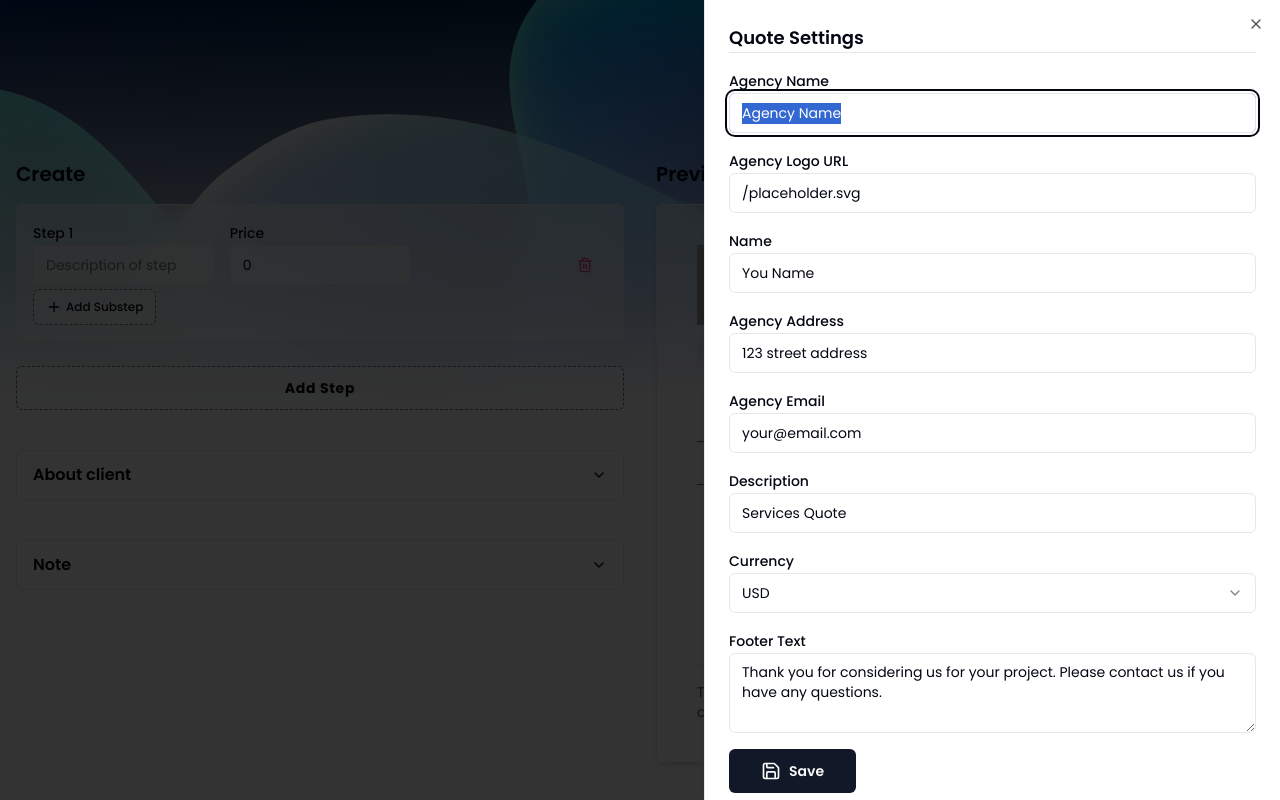
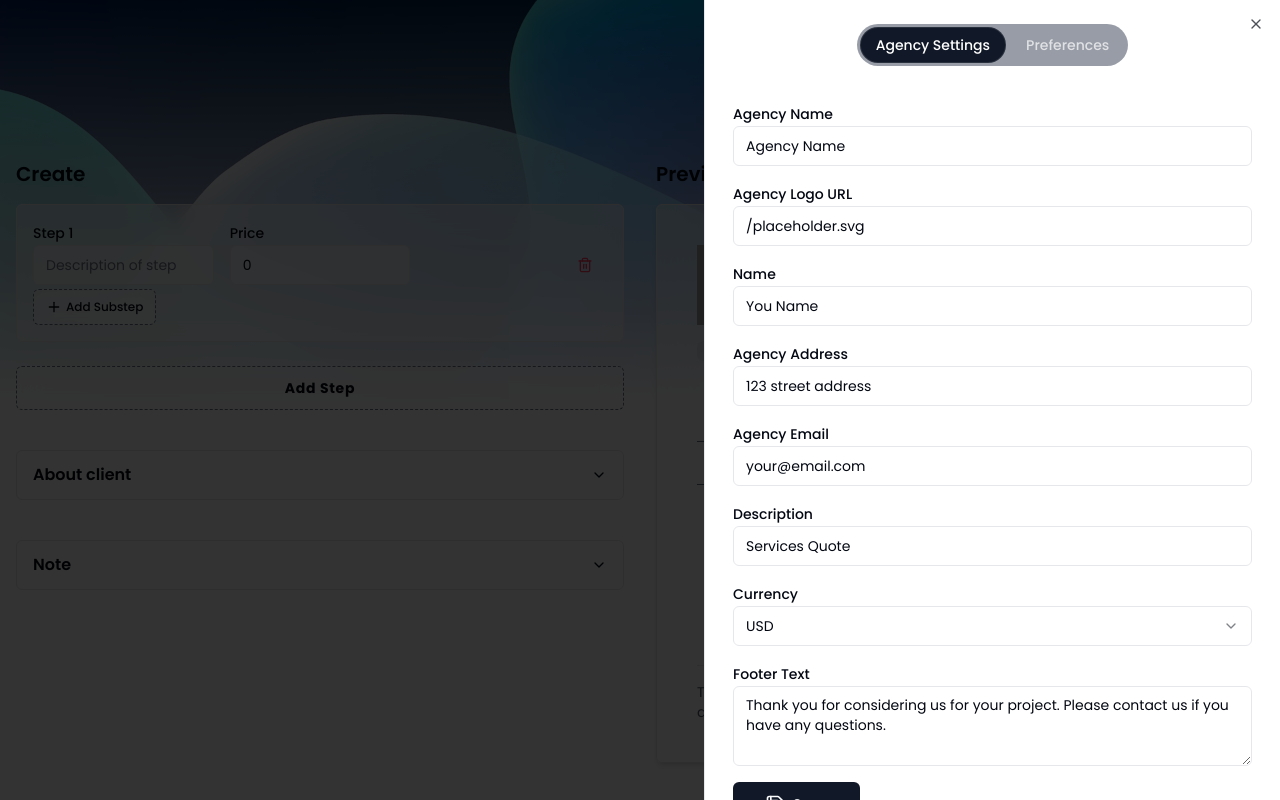
Before and after one commit to RavenSam/DealDocs, a React app: page / in a window 1280 px wide. Both pictures are taken after a click on the button 1244 px from the left and 178 px from the top of the page. Built offline with nearby package versions, Linux system fonts and the light colour scheme; grey boxes are pictures that could not be loaded; the HTML template or start-up script is replaced by a standard one.

Commit message:
add settings tab & language switcher

```diff
--- a/package.json
+++ b/package.json
@@ -48,6 +48,7 @@
     "cmdk": "1.0.0",
     "date-fns": "^4.1.0",
     "embla-carousel-react": "^8.5.1",
+    "framer-motion": "^12.4.2",
     "html2canvas-pro": "^1.5.8",
     "i18next": "^24.2.2",
     "i18next-browser-languagedetector": "^8.0.3",
@@ -55,6 +56,7 @@
     "js-cookie": "^3.0.5",
     "jspdf": "^2.5.2",
     "lucide-react": "^0.469.0",
+    "motion": "^12.4.2",
     "next-themes": "^0.4.4",
     "react": "^18.3.1",
     "react-day-picker": "8.10.1",
@@ -64,6 +66,7 @@
     "react-quill": "^2.0.0",
     "react-resizable-panels": "^2.1.7",
     "react-to-pdf": "^1.0.1",
+    "react-use-measure": "^2.1.7",
     "recharts": "^2.15.0",
     "sonner": "^1.7.1",
     "tailwind-merge": "^2.6.0",
--- /dev/null
+++ b/src/components/cult-ui/direction-aware-tabs.tsx
@@ -0,0 +1,117 @@
+import { ReactNode, useMemo, useState } from "react"
+import { AnimatePresence, MotionConfig, motion } from "motion/react"
+import useMeasure from "react-use-measure"
+
+import { cn } from "@/lib/utils"
+
+type Tab = {
+	id: number
+	label: string
+	content: ReactNode
+}
+
+interface OgImageSectionProps {
+	tabs: Tab[]
+	className?: string
+	rounded?: string
+	onChange?: () => void
+}
+
+export function DirectionAwareTabs({ tabs, className, rounded, onChange }: OgImageSectionProps) {
+	const [activeTab, setActiveTab] = useState(0)
+	const [direction, setDirection] = useState(0)
+	const [isAnimating, setIsAnimating] = useState(false)
+	const [ref, bounds] = useMeasure()
+
+	const content = useMemo(() => {
+		const activeTabContent = tabs.find((tab) => tab.id === activeTab)?.content
+		return activeTabContent || null
+	}, [activeTab, tabs])
+
+	const handleTabClick = (newTabId: number) => {
+		if (newTabId !== activeTab && !isAnimating) {
+			const newDirection = newTabId > activeTab ? 1 : -1
+			setDirection(newDirection)
+			setActiveTab(newTabId)
+			onChange ? onChange() : null
+		}
+	}
+
+	const variants = {
+		initial: (direction: number) => ({
+			x: 300 * direction,
+			opacity: 0,
+			filter: "blur(4px)",
+		}),
+		active: {
+			x: 0,
+			opacity: 1,
+			filter: "blur(0px)",
+		},
+		exit: (direction: number) => ({
+			x: -300 * direction,
+			opacity: 0,
+			filter: "blur(4px)",
+		}),
+	}
+
+	return (
+		<div className="flex flex-col items-center w-full ">
+			<div
+				className={cn(
+					"flex space-x-1 border border-none rounded-full cursor-pointer bg-muted-foreground/70 px-[3px] py-[3.2px] shadow-inner-shadow",
+					className,
+					rounded
+				)}
+			>
+				{tabs.map((tab) => (
+					<button
+						key={tab.id}
+						onClick={() => handleTabClick(tab.id)}
+						className={cn(
+							"relative rounded-full px-4 py-2 text-xs sm:text-sm font-medium text-background/70  transition focus-visible:outline-1 focus-visible:ring-1  focus-visible:outline-none flex gap-2 items-center ",
+							activeTab === tab.id ? "text-white" : "hover:text-background  text-background/70",
+							rounded
+						)}
+						style={{ WebkitTapHighlightColor: "transparent" }}
+					>
+						{activeTab === tab.id && (
+							<motion.span
+								layoutId="bubble"
+								className="absolute inset-0 z-10 border bg-primary border-white/10"
+								style={rounded ? { borderRadius: 9 } : { borderRadius: 9999 }}
+								transition={{ type: "spring", bounce: 0.19, duration: 0.4 }}
+							/>
+						)}
+
+						<span className="relative z-20">{tab.label}</span>
+					</button>
+				))}
+			</div>
+			<MotionConfig transition={{ duration: 0.4, type: "spring", bounce: 0.2 }}>
+				<motion.div
+					className="relative w-full h-full mx-auto overflow-hidden"
+					initial={false}
+					animate={{ height: bounds.height }}
+				>
+					<div className="p-1" ref={ref}>
+						<AnimatePresence custom={direction} mode="popLayout" onExitComplete={() => setIsAnimating(false)}>
+							<motion.div
+								key={activeTab}
+								variants={variants}
+								initial="initial"
+								animate="active"
+								exit="exit"
+								custom={direction}
+								onAnimationStart={() => setIsAnimating(true)}
+								onAnimationComplete={() => setIsAnimating(false)}
+							>
+								{content}
+							</motion.div>
+						</AnimatePresence>
+					</div>
+				</motion.div>
+			</MotionConfig>
+		</div>
+	)
+}
--- a/src/components/pages/new-quote.tsx
+++ b/src/components/pages/new-quote.tsx
@@ -9,7 +9,6 @@ import { SettingsDrawer } from "@/components/settings-drawer"
 import { useSettingsStore } from "@/store/settingsStore"
 import { useQuoteStore } from "@/store/quoteStore"
 import { useTranslation } from "react-i18next"
-import { LanguageSwitcher } from "@/components/el/language-switcher"
 
 export const NewQuote = () => {
 	const quoteRef = useRef<HTMLDivElement>(null)
@@ -63,7 +62,6 @@ export const NewQuote = () => {
 						<div className="flex items-center justify-between">
 							<h2 className="mb-4 text-xl font-semibold">{t("newQuote.previewTitle")}</h2>
 							<div className="flex items-center -mt-2 space-x-2">
-								<LanguageSwitcher />
 								<Button onClick={downloadPdf} variant="outline" disabled={downloading}>
 									{downloading ? <Loader2Icon className="size-4 animate-spin" /> : <DownloadIcon className="size-4" />}
 									<span className="ml-1">
--- a/src/components/settings-drawer.tsx
+++ b/src/components/settings-drawer.tsx
@@ -1,6 +1,6 @@
 import { useState, useEffect } from "react"
 import { Button } from "@/components/ui/button"
-import { Sheet, SheetContent, SheetHeader, SheetTitle, SheetTrigger } from "@/components/ui/sheet"
+import { Sheet, SheetContent, SheetTrigger } from "@/components/ui/sheet"
 import { Input } from "@/components/ui/input"
 import { Label } from "@/components/ui/label"
 import { SaveIcon, Settings2 } from "lucide-react"
@@ -8,12 +8,12 @@ import { Textarea } from "./ui/textarea"
 import { Select, SelectContent, SelectItem, SelectTrigger, SelectValue } from "@/components/ui/select"
 import { CURRENCIES, Settings, useSettingsStore } from "@/store/settingsStore"
 import { useTranslation } from "react-i18next"
+import { DirectionAwareTabs } from "@/components/cult-ui/direction-aware-tabs"
+import { LanguageSwitcher } from "@/components/el/language-switcher"
 
 export const SettingsDrawer = () => {
 	const [open, setOpen] = useState<boolean>(false)
-	const settings = useSettingsStore((state) => state.settings)
 	const setSettingsStore = useSettingsStore((state) => state.setSettings)
-	const updateSetting = useSettingsStore((state) => state.updateSetting)
 	const { t } = useTranslation()
 
 	useEffect(() => {
@@ -22,6 +22,48 @@ export const SettingsDrawer = () => {
 			setSettingsStore(JSON.parse(storedSettings))
 		}
 	}, [setSettingsStore])
+
+	const tabs = [
+		{
+			id: 0,
+			label: t("settingsDrawer.agencySettingsTab"),
+			content: <AgencySettings setOpen={setOpen} />,
+		},
+		{
+			id: 1,
+			label: t("settingsDrawer.preferenceSettingsTab"),
+			content: (
+				<div className="mt-8 space-y-4">
+					<div className="flex justify-between">
+						<div className="max-w-[40%]">
+							<Label>{t("settingsDrawer.languageSettingsLabel")}</Label>
+							<p className="text-xs text-muted-foreground">{t("settingsDrawer.languageSettingsDescription")}</p>
+						</div>
+						<LanguageSwitcher />
+					</div>
+				</div>
+			),
+		},
+	]
+
+	return (
+		<Sheet open={open} onOpenChange={setOpen}>
+			<SheetTrigger asChild>
+				<Button variant="outline" size="icon">
+					<Settings2 className="size-5" />
+				</Button>
+			</SheetTrigger>
+			<SheetContent className="md:max-w-xl">
+				<DirectionAwareTabs tabs={tabs} />
+			</SheetContent>
+		</Sheet>
+	)
+}
+
+export const AgencySettings = ({ setOpen }: { setOpen: (open: boolean) => void }) => {
+	const settings = useSettingsStore((state) => state.settings)
+	const updateSetting = useSettingsStore((state) => state.updateSetting)
+	const { t } = useTranslation()
 
 	const handleChange = (field: keyof Settings, value: string) => {
 		updateSetting(field, value)
@@ -33,17 +75,7 @@ export const SettingsDrawer = () => {
 	}
 
 	return (
-		<Sheet open={open} onOpenChange={setOpen}>
-			<SheetTrigger asChild>
-				<Button variant="outline" size="icon">
-					<Settings2 className="size-5" />
-				</Button>
-			</SheetTrigger>
-			<SheetContent className="md:max-w-xl">
-				<SheetHeader className="border-b">
-					<SheetTitle>{t("settingsDrawer.sheetTitle")}</SheetTitle>
-				</SheetHeader>
-				<div className="mt-4 space-y-4">
+		<div className="mt-8 space-y-4">
 			<div>
 				<Label htmlFor="agencyName">{t("settingsDrawer.agencyNameLabel")}</Label>
 				<Input
@@ -118,7 +150,5 @@ export const SettingsDrawer = () => {
 				{t("settingsDrawer.saveButton")}
 			</Button>
 		</div>
-			</SheetContent>
-		</Sheet>
 	)
 }
--- a/src/lib/i18n/en.json
+++ b/src/lib/i18n/en.json
@@ -40,6 +40,10 @@
 	},
 	"settingsDrawer": {
 		"sheetTitle": "Quote Settings",
+		"agencySettingsTab": "Agency Settings",
+		"preferenceSettingsTab": "Preferences",
+		"languageSettingsLabel": "Language",
+		"languageSettingsDescription": "Set the application display language.",
 		"agencyNameLabel": "Agency Name",
 		"agencyLogoLabel": "Agency Logo URL",
 		"nameLabel": "Name",
--- a/src/lib/i18n/fr.json
+++ b/src/lib/i18n/fr.json
@@ -40,6 +40,10 @@
 	},
 	"settingsDrawer": {
 		"sheetTitle": "Paramètres du devis",
+		"agencySettingsTab": "Paramètres de l'agence",
+		"preferenceSettingsTab": "Préférences",
+		"languageSettingsLabel": "Langue",
+		"languageSettingsDescription": "Définir la langue d'affichage de l'application.",
 		"agencyNameLabel": "Nom de l'agence",
 		"agencyLogoLabel": "URL du logo de l'agence",
 		"nameLabel": "Nom",
```
Also changed, not shown: 1 other file (tests, documents, lock files or other folders). Lines whose indentation alone changed are shown as unchanged.
